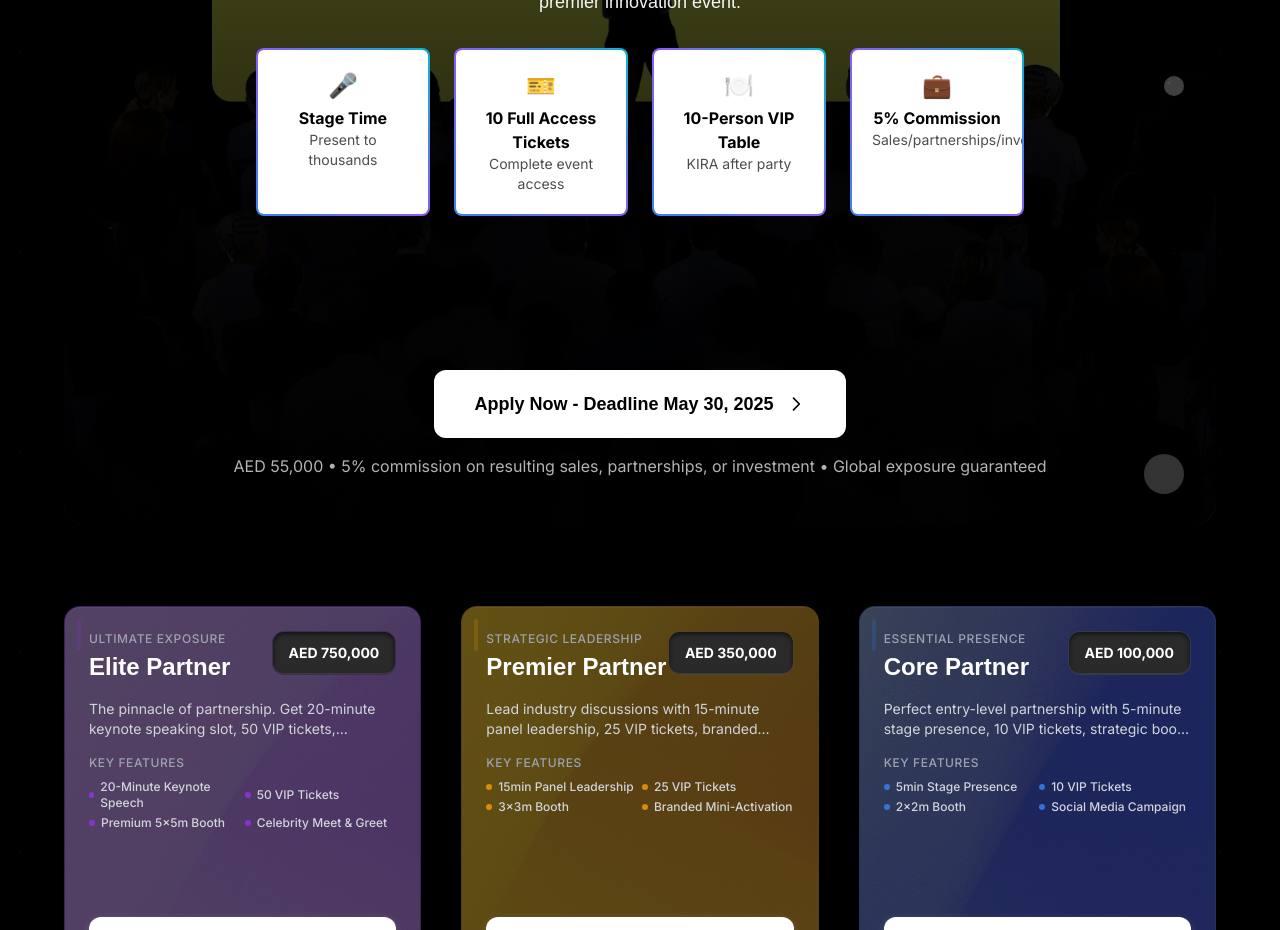
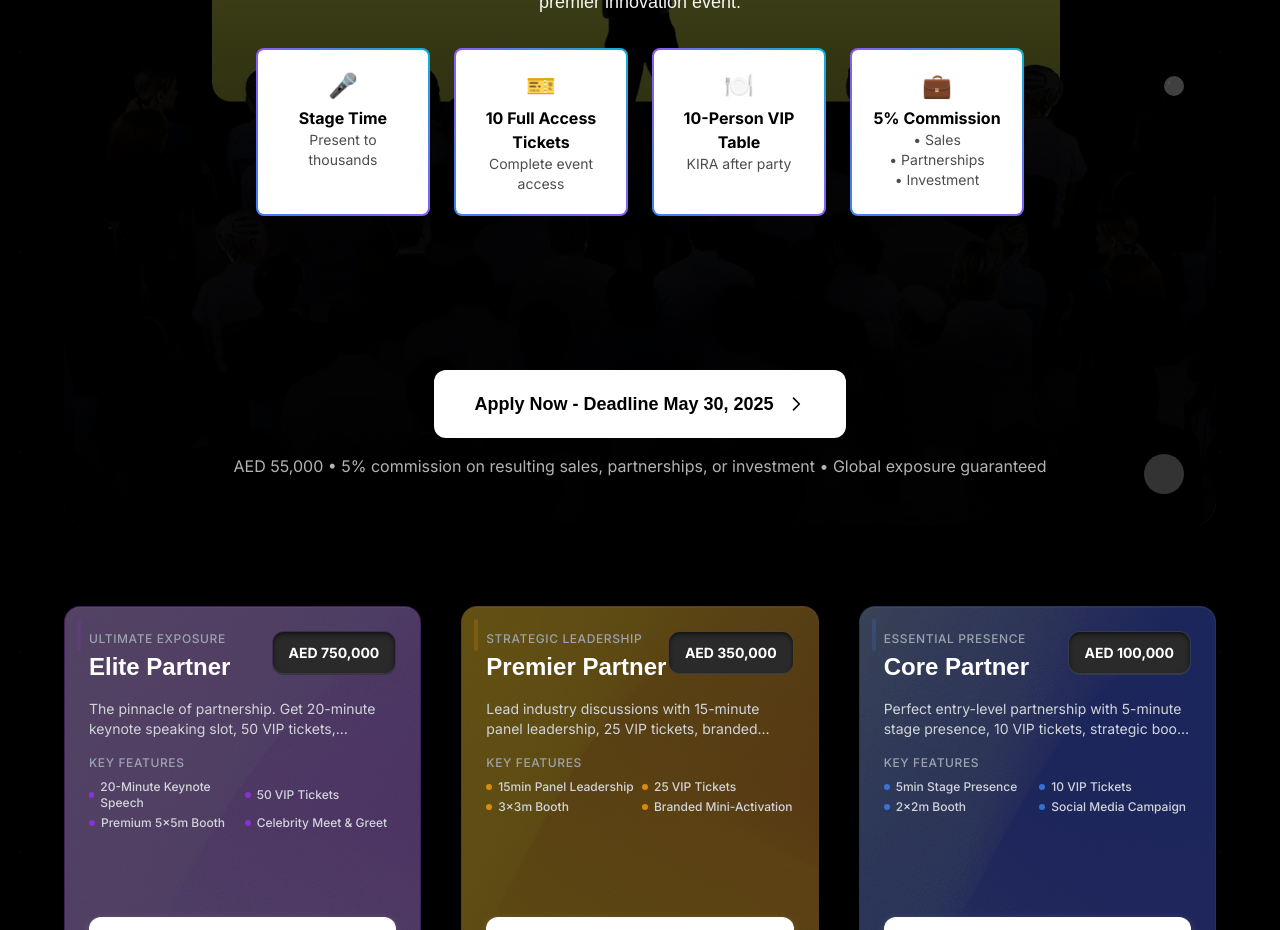
Before and after one commit to Obscuradox/IAE-Website, a Next.js app: page / in a window 1280 px wide. Shown: the part 10080-11010 px from the top of the page. Built offline with nearby package versions, Linux system fonts and the light colour scheme.

Commit message:
boombastic

```diff
--- a/app/components/PackagesSection.tsx
+++ b/app/components/PackagesSection.tsx
@@ -132,7 +132,7 @@ const PackagesSection = () => {
                       { icon: '🎤', title: 'Stage Time', desc: 'Present to thousands' },
                       { icon: '🎫', title: '10 Full Access Tickets', desc: 'Complete event access' },
                       { icon: '🍽️', title: '10-Person VIP Table', desc: 'KIRA after party' },
-                      { icon: '💼', title: '5% Commission', desc: 'Sales/partnerships/investment' }
+                      { icon: '💼', title: '5% Commission', desc: '• Sales\n• Partnerships\n• Investment' }
                     ].map((benefit, idx) => (
                       <div key={idx} className="bg-white text-black rounded-lg p-3 sm:p-4 lg:p-5 border border-gray-200 relative overflow-hidden" style={{
                         border: '2px solid transparent',
@@ -140,7 +140,7 @@ const PackagesSection = () => {
                       }}>
                         <div className="text-lg sm:text-xl lg:text-2xl mb-1">{benefit.icon}</div>
                         <div className="text-black font-bold text-xs sm:text-sm lg:text-base">{benefit.title}</div>
-                        <div className="text-black/70 text-xs sm:text-xs lg:text-sm">{benefit.desc}</div>
+                        <div className="text-black/70 text-xs sm:text-xs lg:text-sm whitespace-pre-line">{benefit.desc}</div>
                       </div>
                     ))}
                   </div>
```
